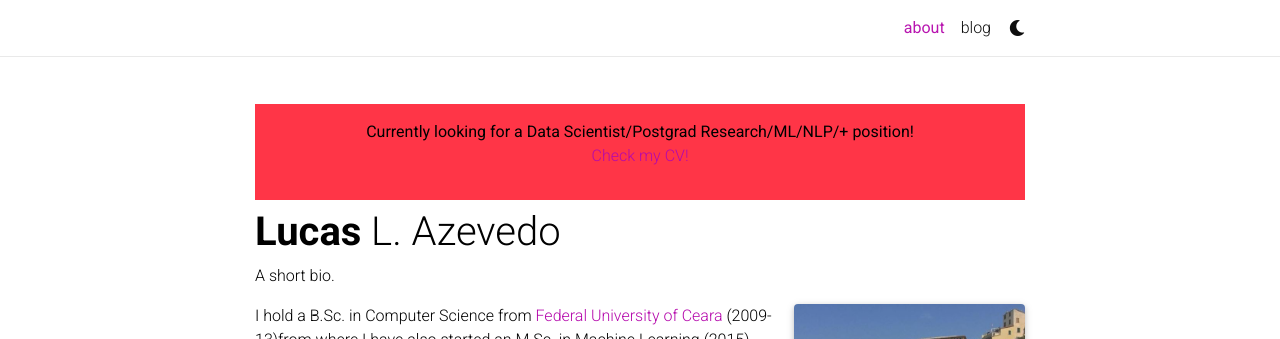
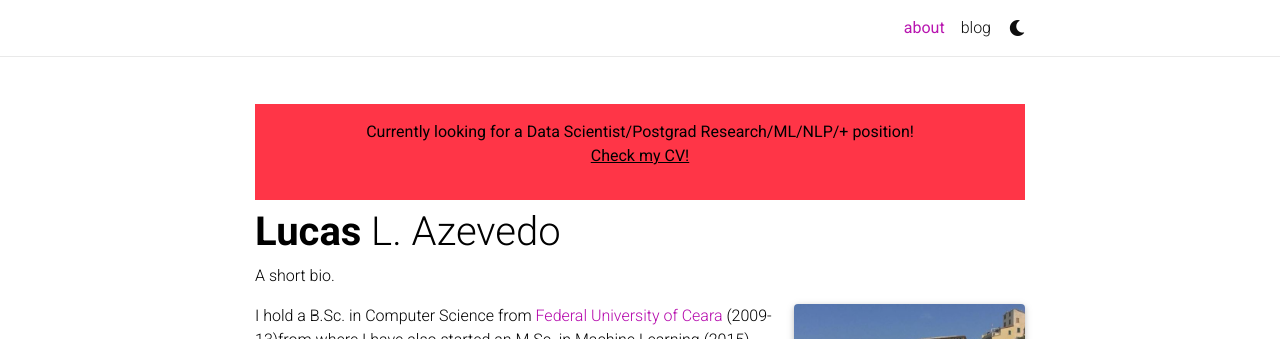
Before and after one commit to lucas0/lucas0.github.io, a Jekyll site: the page built from _pages/about.md, in a window 1280 px wide. Shown: the top 339 px of the page. Built offline with Jekyll 4.4.1, drawn with Linux system fonts in a browser that asks for light colours; nearby versions of some CDN libraries; a style sheet for code colours, icons or effects is not loaded.

Commit message:
still changing about.md

```diff
--- a/_layouts/about.html
+++ b/_layouts/about.html
@@ -6,8 +6,10 @@
 
   <div class="p-3 mb-2 bg-danger text-white text-center">
   <p>
-    <b>Currently looking for a Data Scientist/Postgrad Research/ML/NLP/+ position!</b><br>
-    <a href="https://lucas0.github.io/assets/pdf/CV.pdf">Check my CV!</a>
+    <b>
+    Currently looking for a Data Scientist/Postgrad Research/ML/NLP/+ position!<br>
+    <u><a href="https://lucas0.github.io/assets/pdf/CV.pdf" style="color: black">Check my CV!</a></u>
+    </b>
   </p>
   </div>
 
```
